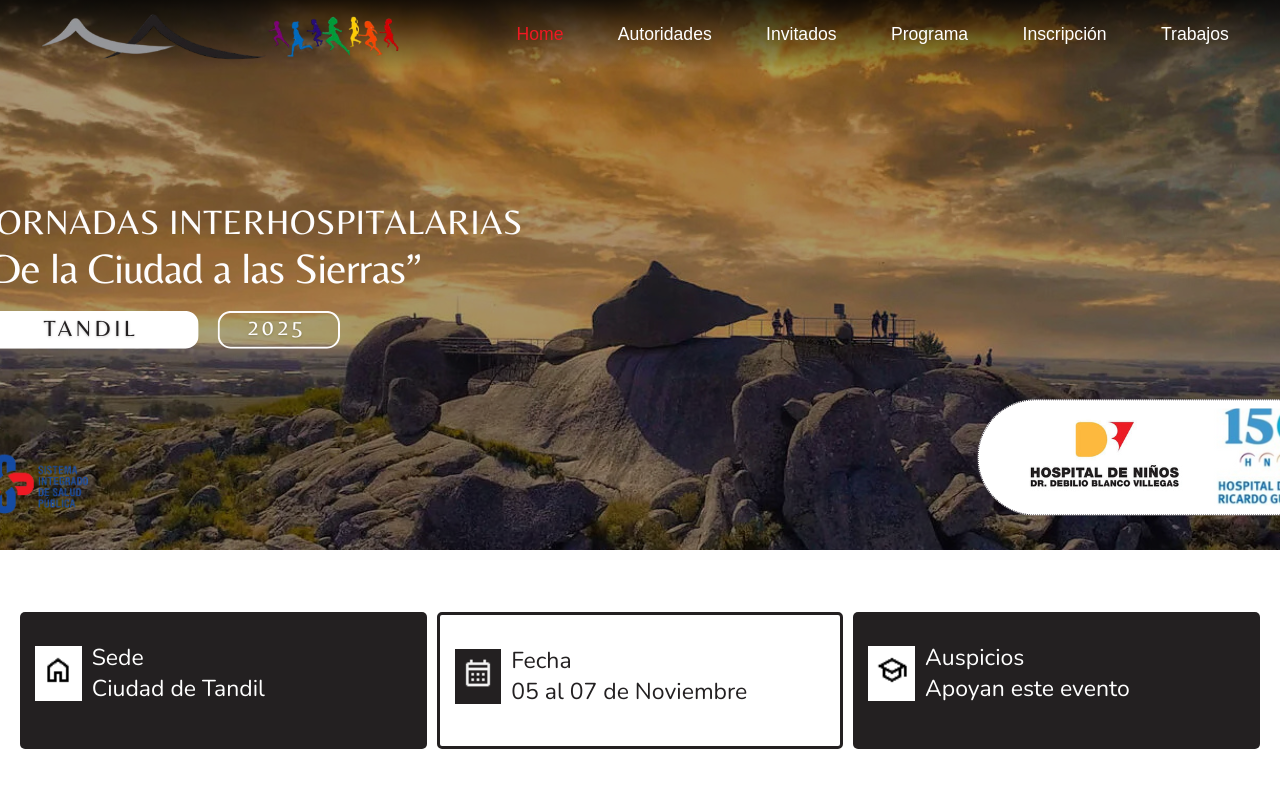
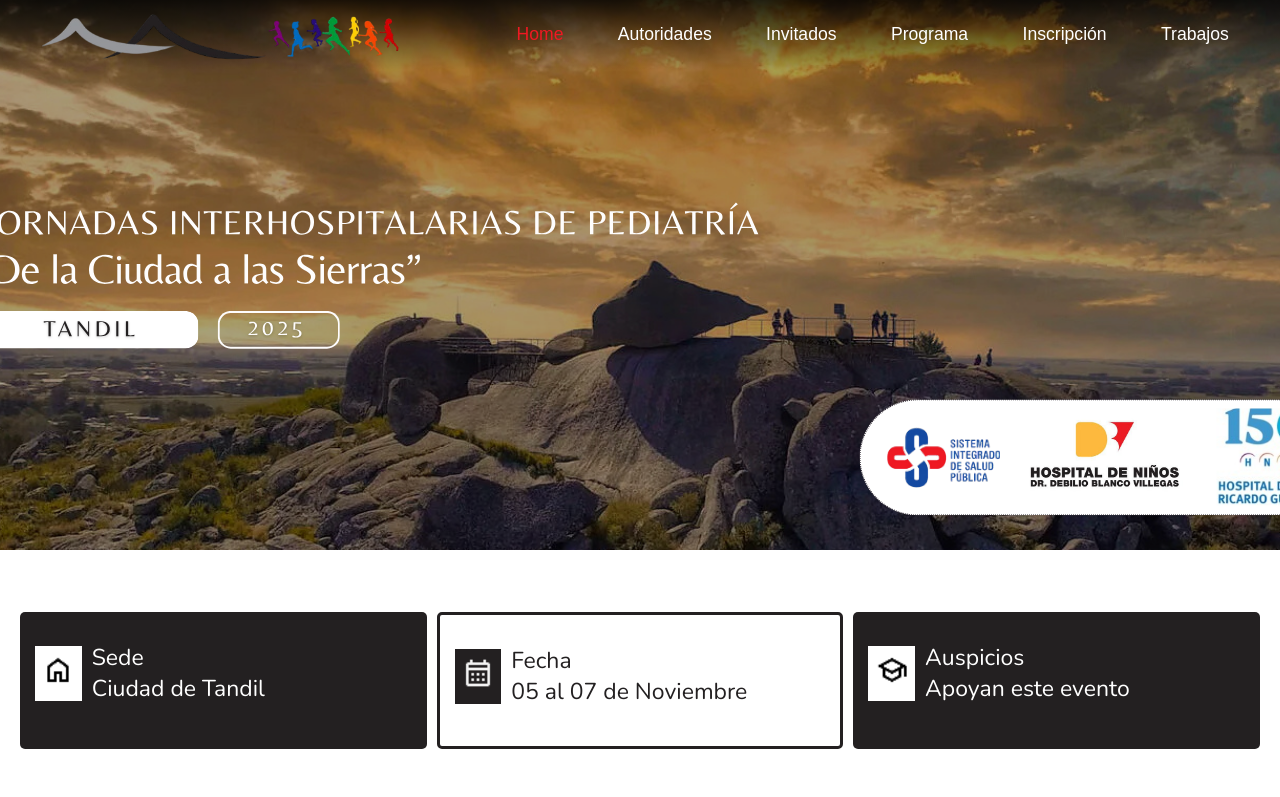
Before and after one commit to magnoitsystems/proyecto-jornadas-interhospitalarias, a Next.js app: page / in a window 1280 px wide. Shown: the top 797 px of the page. Built offline with nearby package versions, Linux system fonts and the light colour scheme; no server answers; a web font is replaced by a local one.

Commit message:
change home background

```diff
--- a/src/components/general/NavBarComponent/NavBar.tsx
+++ b/src/components/general/NavBarComponent/NavBar.tsx
@@ -26,7 +26,7 @@ export default function NavBar(): JSX.Element {
             pathname === '/invitados' ||
             pathname === '/programa'
         ) {
-            return '/backgrounds/homeMain.png';
+            return '/backgrounds/desktopHome.svg';
         } else if (pathname === '/inscripcion' || pathname === '/trabajos' || pathname === '/adminPanel' || pathname === '/login' ||
             pathname === '/redirection' || pathname === '/adminPanel/reports') {
             return '/backgrounds/form.png';
@@ -66,7 +66,7 @@ export default function NavBar(): JSX.Element {
 
     const bgUrl = (!isFormPage || isAdminPage)
         ? (isMobile && isHomeLike(pathname)
-            ? '/backgrounds/homeMobile.svg'
+            ? '/backgrounds/mobileHome.svg'
             : getBackground(pathname))
         : 'none';
 
```
Also changed, not shown: public/backgrounds/desktopHome.svg, public/backgrounds/mobileHome.svg (added).
